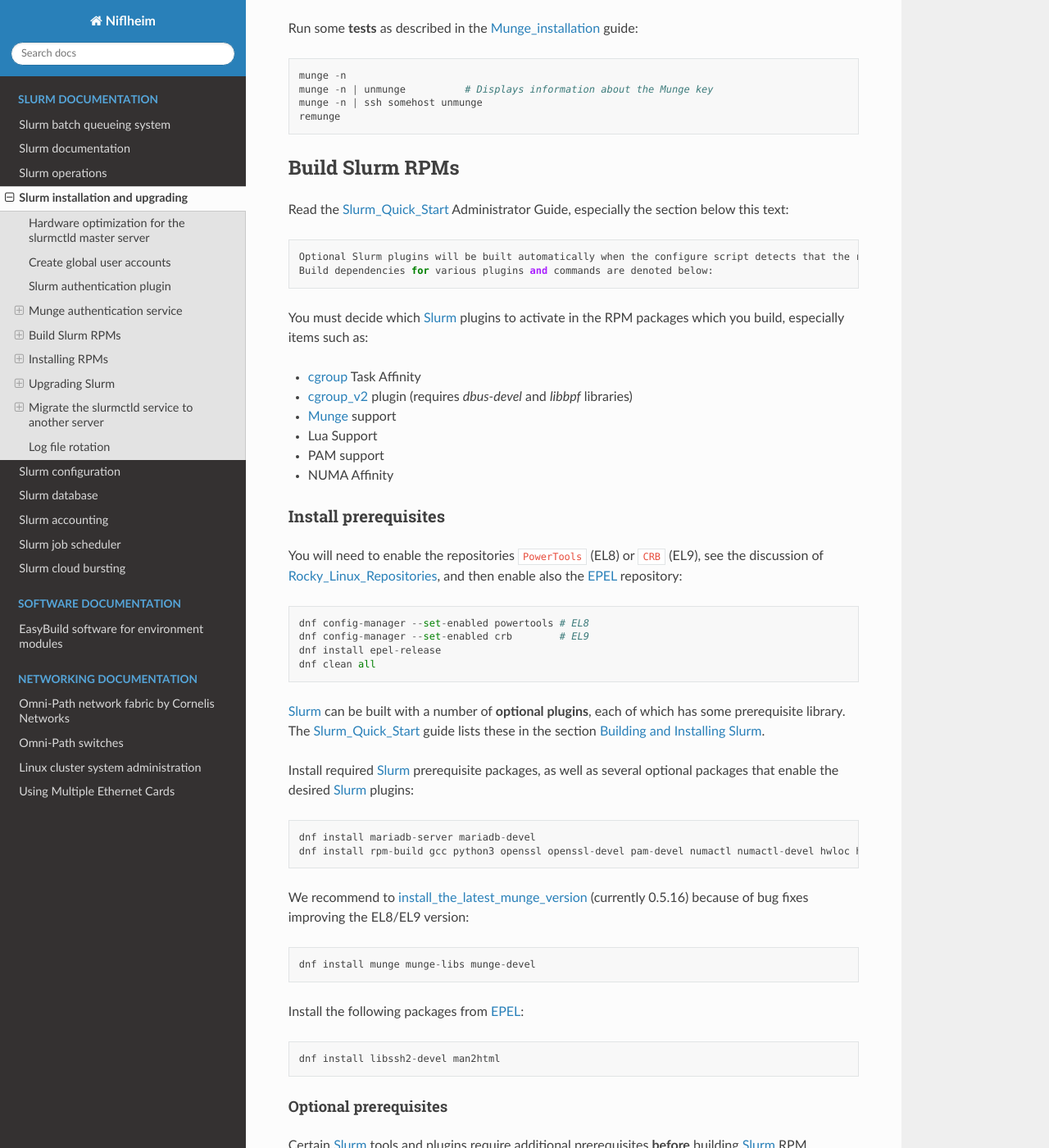
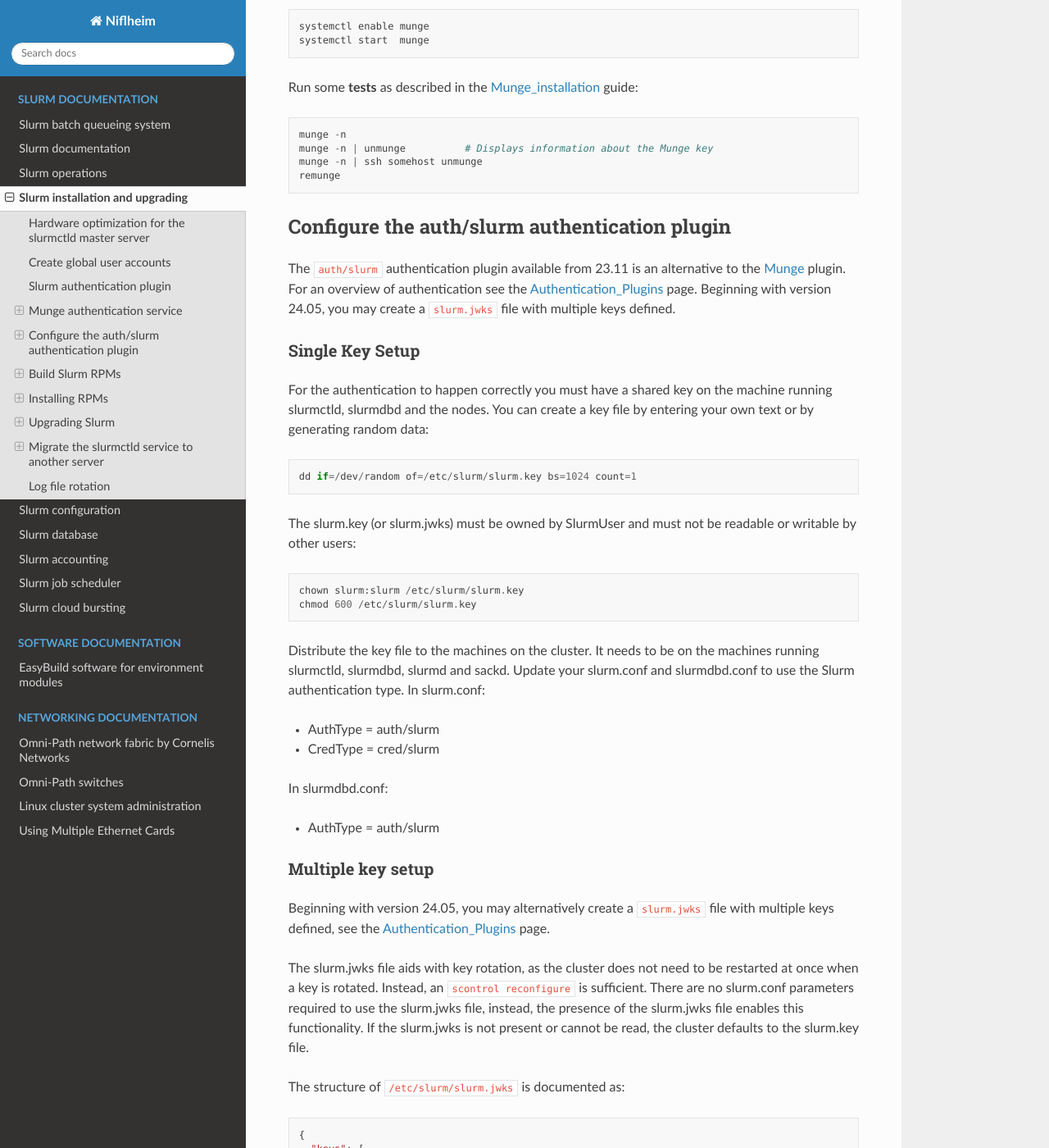
Before and after one commit to OleHolmNielsen/Niflheim_system, a Sphinx documentation site: the page built from docs/Slurm_installation.rst, in a window 1280 px wide and 1400 px high, scrolled down 4605 px. Shown: the whole window at 82% size. Built offline with Sphinx 7.4.7 and the Read the Docs theme 3.1.0, drawn with Linux system fonts in a browser that asks for light colours; some of the changed text lies outside the part shown.

Commit message:
Initial documentation of the auth/slurm plugin

```diff
--- a/docs/Slurm_installation.rst
+++ b/docs/Slurm_installation.rst
@@ -219,6 +219,72 @@
   munge -n | unmunge          # Displays information about the Munge key
   munge -n | ssh somehost unmunge
   remunge
+
+Configure the auth/slurm authentication plugin
+==============================================
+
+The ``auth/slurm`` authentication plugin available from 23.11 is an alternative to the Munge_ plugin.
+For an overview of authentication see the Authentication_Plugins_ page.
+Beginning with version 24.05, you may create a ``slurm.jwks`` file with multiple keys defined.
+
+Single Key Setup
+----------------------
+
+For the authentication to happen correctly you must have a shared key on the machine running slurmctld, slurmdbd and the nodes.
+You can create a key file by entering your own text or by generating random data::
+
+  dd if=/dev/random of=/etc/slurm/slurm.key bs=1024 count=1
+
+The slurm.key (or slurm.jwks) must be owned by SlurmUser and must not be readable or writable by other users::
+
+  chown slurm:slurm /etc/slurm/slurm.key
+  chmod 600 /etc/slurm/slurm.key
+
+Distribute the key file to the machines on the cluster.
+It needs to be on the machines running slurmctld, slurmdbd, slurmd and sackd.
+Update your slurm.conf and slurmdbd.conf to use the Slurm authentication type.
+In slurm.conf:
+
+* AuthType = auth/slurm
+* CredType = cred/slurm
+
+In slurmdbd.conf:
+
+* AuthType = auth/slurm
+
+Multiple key setup
+------------------
+
+Beginning with version 24.05, you may alternatively create a ``slurm.jwks`` file with multiple keys defined,
+see the Authentication_Plugins_ page.
+
+The slurm.jwks file aids with key rotation, as the cluster does not need to be restarted at once when a key is rotated.
+Instead, an ``scontrol reconfigure`` is sufficient.
+There are no slurm.conf parameters required to use the slurm.jwks file, instead, the presence of the slurm.jwks file enables this functionality.
+If the slurm.jwks is not present or cannot be read, the cluster defaults to the slurm.key file.
+
+The structure of ``/etc/slurm/slurm.jwks`` is documented as::
+
+  {
+    "keys": [
+      {
+        "alg": "HS256",
+        "kty": "oct",
+        "kid": "key-identifier-2",
+        "k": "Substitute me!!",
+        "use": "default"
+      }
+    ]
+  }
+
+Protect the file::
+
+  chown slurm:slurm /etc/slurm/slurm.jwks
+  chmod 600 /etc/slurm/slurm.jwks
+
+To generate a random secret key "k" string this command may be helpful::
+
+  dd if=/dev/urandom count=1 bs=1024 | base64 -w 0
 
 Build Slurm RPMs
 ================
```
